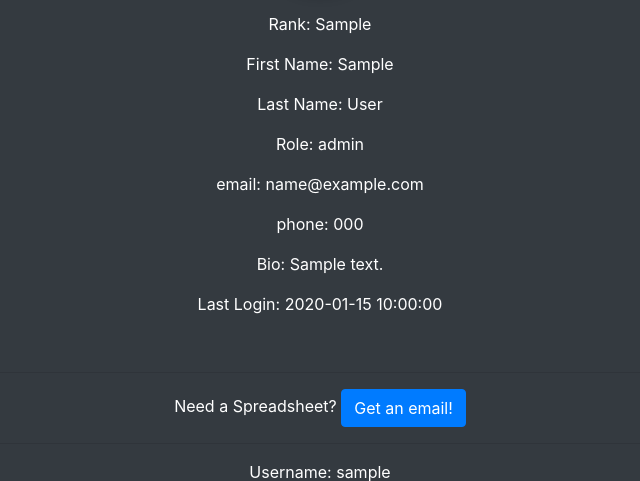
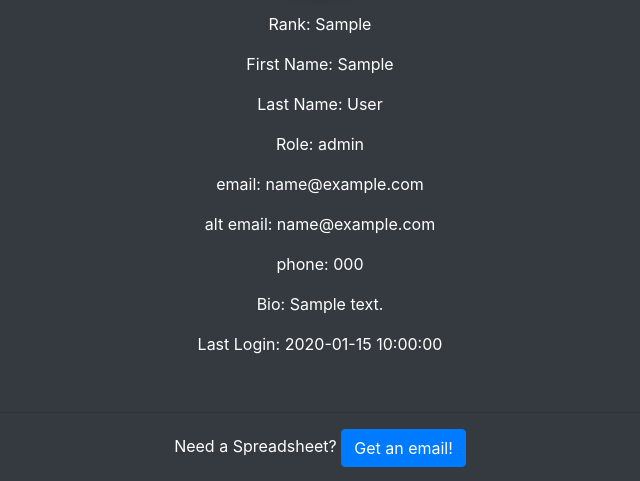
Before and after one commit to CrissyMichelle/In-processingQuestionnaire, a Flask app: a page that uses templates/users/cadre.html in a window 1280 px wide. Shown: the part 767-1248 px from the top of the page, without its empty margins (320-960 px from the left). Run offline with Flask 2, Linux system fonts and the light colour scheme; the visitor is signed in with stand-in values (Sample User, id 1); tables that the repository leaves empty hold one stand-in row (values such as "Sample post"); grey boxes marked "Sample" are stand-in pictures; some libraries are stand-ins or nearby versions.

Commit message:
Incorporated alt_email into send-email functions

```diff
--- a/app.py
+++ b/app.py
@@ -510,11 +510,17 @@
             user_df.to_excel(excel_path, index=False)
 
             cadre_member = cadre_user.email
+            recipients = [cadre_member]
 
-            msg = Message('Incoming Reception Co. Personnel', sender='crissymichelle@proton.me', recipients=[cadre_member])
+            if cadre_user.cadre.alt_email is not None:
+                alt_email = cadre_user.cadre.alt_email
+                recipients.append(alt_email)
+
+            msg = Message('Incoming Reception Co. Personnel', sender='crissymichelle@proton.me', recipients=recipients)
             msg.body = "See attached for incoming personnel data"
             with app.open_resource(excel_path) as fp:
                 msg.attach(excel_path, 'application/vnd.openxmlformats-officedocument.spreadsheetml.sheet', fp.read())
+
             mail.send(msg)
 
             # Clean up by removing the excel file after sending
@@ -769,12 +775,18 @@
             excel_path = 'user_data.xlsx'
             user_df.to_excel(excel_path, index=False)
 
-            auth_user = auth_user.email
+            primary_email = auth_user.email
+            recipients = [primary_email]
 
-            msg = Message('Incoming Reception Co. Personnel', sender='crissymichelle@proton.me', recipients=[auth_user])
+            if auth_user.type == 'cadre' and auth_user.cadre.alt_email is not None:
+                alt_email = auth_user.cadre.alt_email
+                recipients.append(alt_email)
+
+            msg = Message('Incoming Reception Co. Feedback', sender='crissymichelle@proton.me', recipients=recipients)
             msg.body = "See attached for AAR comments"
             with app.open_resource(excel_path) as fp:
                 msg.attach(excel_path, 'application/vnd.openxmlformats-officedocument.spreadsheetml.sheet', fp.read())
+
             mail.send(msg)
 
             # Clean up by removing the excel file after sending
--- a/templates/users/cadre.html
+++ b/templates/users/cadre.html
@@ -9,6 +9,9 @@
 <p>Last Name: {{ soldier.cadre_user.last_name }}</p>
 <p>Role: {{ soldier.role }}</p>
 <p>email: {{ soldier.cadre_user.email }}</p>
+{% if soldier.alt_email %}
+    <p>alt email: {{ soldier.alt_email }}</p>
+{% endif %}
 <p>phone: {{ soldier.cadre_user.phone_number }}</p>
 <p>Bio: {{ soldier.cadre_user.bio }}</p>
 <p>Last Login: {{ soldier.cadre_user.last_login }}</p>
```
